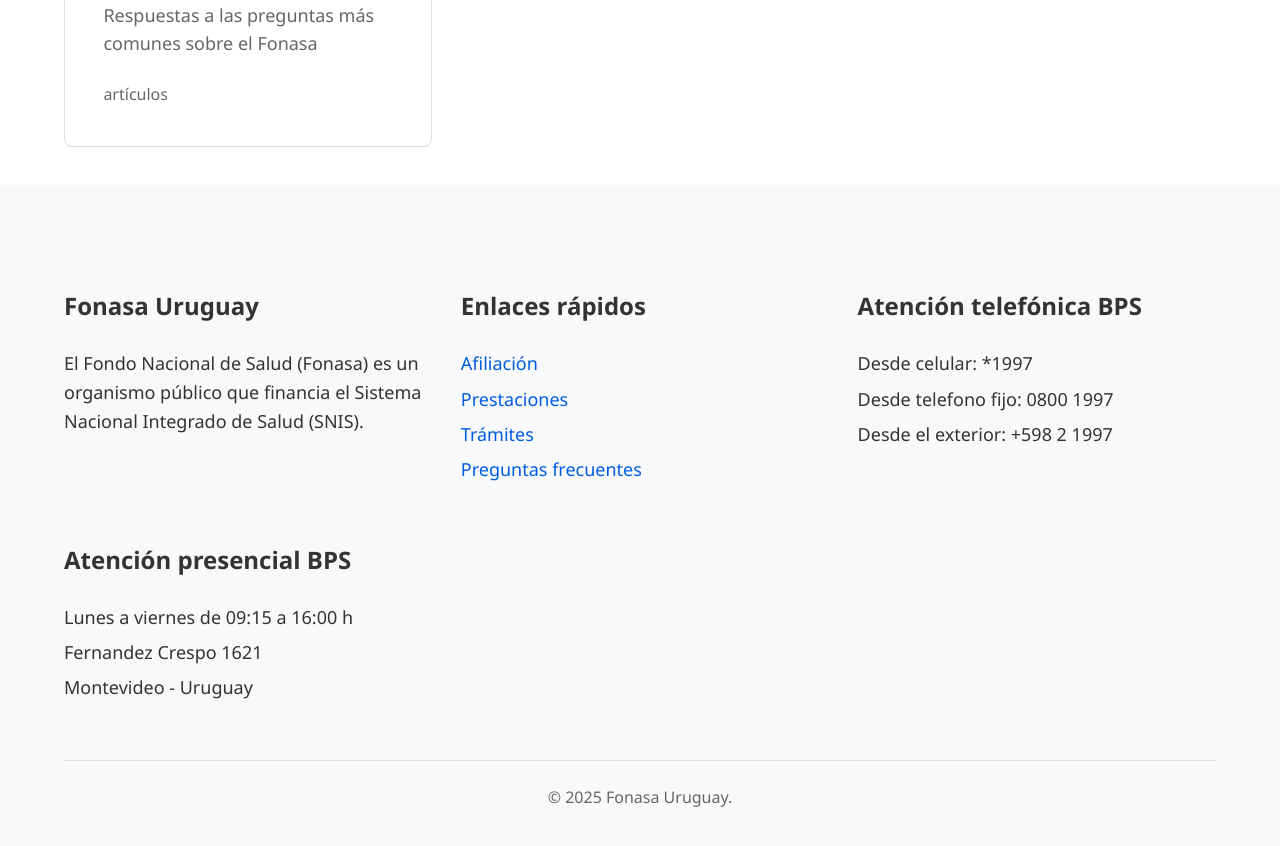
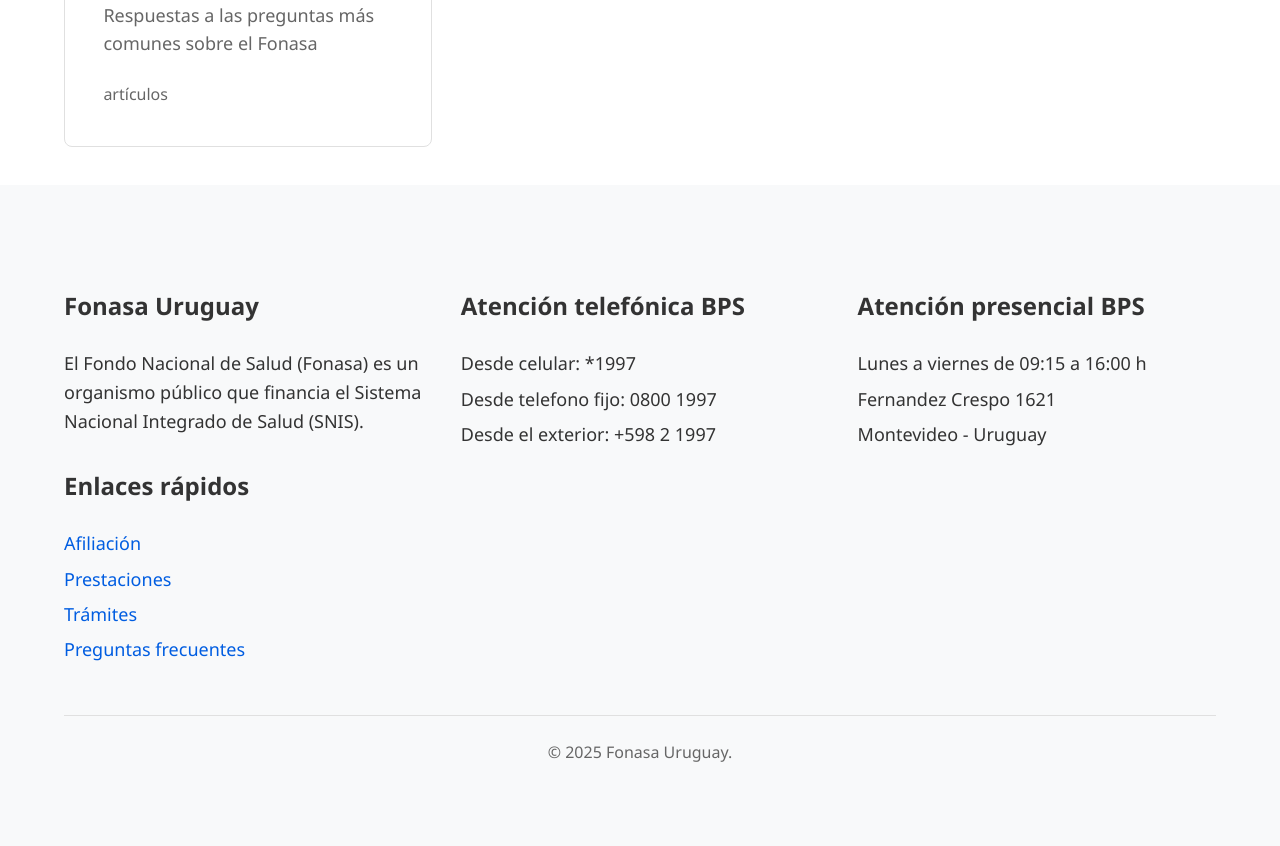
Before and after one commit to JoseAtel/fonasa.info, a Jekyll site: the page built from index.md, in a window 1280 px wide and 900 px high, scrolled down 825 px. Shown: the top 846 px of the window. Built offline with Jekyll 4.4.1, drawn with Linux system fonts in a browser that asks for light colours; some of the changed lines change nothing that is shown.

Commit message:
Update footer

```diff
--- a/_includes/footer.html
+++ b/_includes/footer.html
@@ -4,16 +4,6 @@
         <div class="footer-section">
           <h3>Fonasa Uruguay</h3>
           <p>El Fondo Nacional de Salud (Fonasa) es un organismo público que financia el Sistema Nacional Integrado de Salud (SNIS).</p>
-        </div>
-
-        <div class="footer-section">
-          <h3>Enlaces rápidos</h3>
-          <ul>
-            <li><a href="{{ '/afiliacion/' | relative_url }}">Afiliación</a></li>
-            <li><a href="{{ '/prestaciones/' | relative_url }}">Prestaciones</a></li>
-            <li><a href="{{ '/tramites/' | relative_url }}">Trámites</a></li>
-            <li><a href="{{ '/preguntas-frecuentes/' | relative_url }}">Preguntas frecuentes</a></li>
-          </ul>
         </div>
 
         <div class="footer-section">
@@ -35,6 +25,16 @@
         </div>
       </div>
 
+      <div class="footer-section">
+        <h3>Enlaces rápidos</h3>
+        <ul>
+          <li><a href="{{ '/afiliacion/' | relative_url }}">Afiliación</a></li>
+          <li><a href="{{ '/prestaciones/' | relative_url }}">Prestaciones</a></li>
+          <li><a href="{{ '/tramites/' | relative_url }}">Trámites</a></li>
+          <li><a href="{{ '/preguntas-frecuentes/' | relative_url }}">Preguntas frecuentes</a></li>
+        </ul>
+      </div>
+
       <div class="footer-bottom">
         <p>&copy; {{ 'now' | date: "%Y" }} Fonasa Uruguay.</p>
       </div>
```
